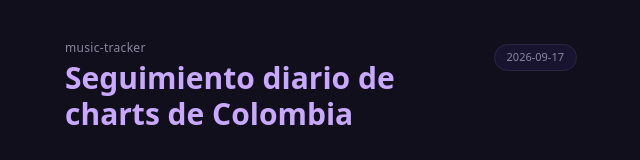
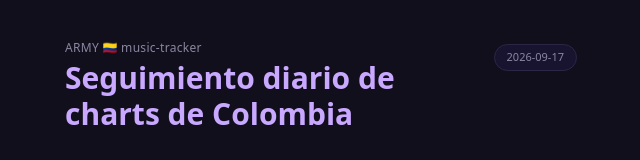
Before and after one commit to 93mylu22/deezer-tracker, a Next.js app: page /deezer-tracker/ in a window 1280 px wide. Shown: the top 160 px of the page, without its empty margins (319-959 px from the left). Built offline with nearby package versions, Linux system fonts and the light colour scheme.

Commit message:
Update page.tsx

```diff
--- a/app/page.tsx
+++ b/app/page.tsx
@@ -33,7 +33,7 @@ export default function Home() {
         <header className="mb-6 flex items-start justify-between gap-3 sm:mb-8">
           <div>
             <p className="text-xs font-medium tracking-wide text-muted">
-              music-tracker
+              ARMY 🇨🇴 music-tracker
             </p>
             <h1 className="mt-1 text-xl font-semibold leading-tight text-accentLight sm:text-3xl">
               Seguimiento diario de charts de Colombia
```
